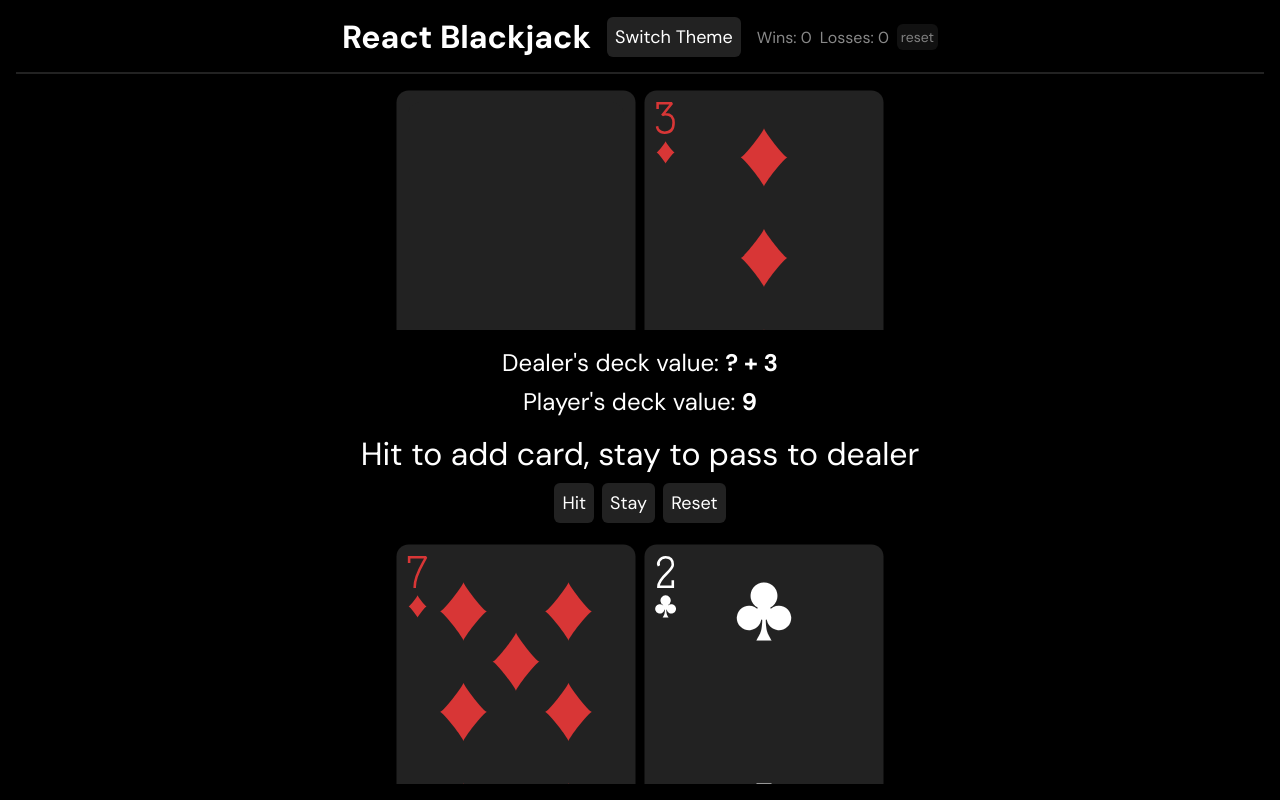
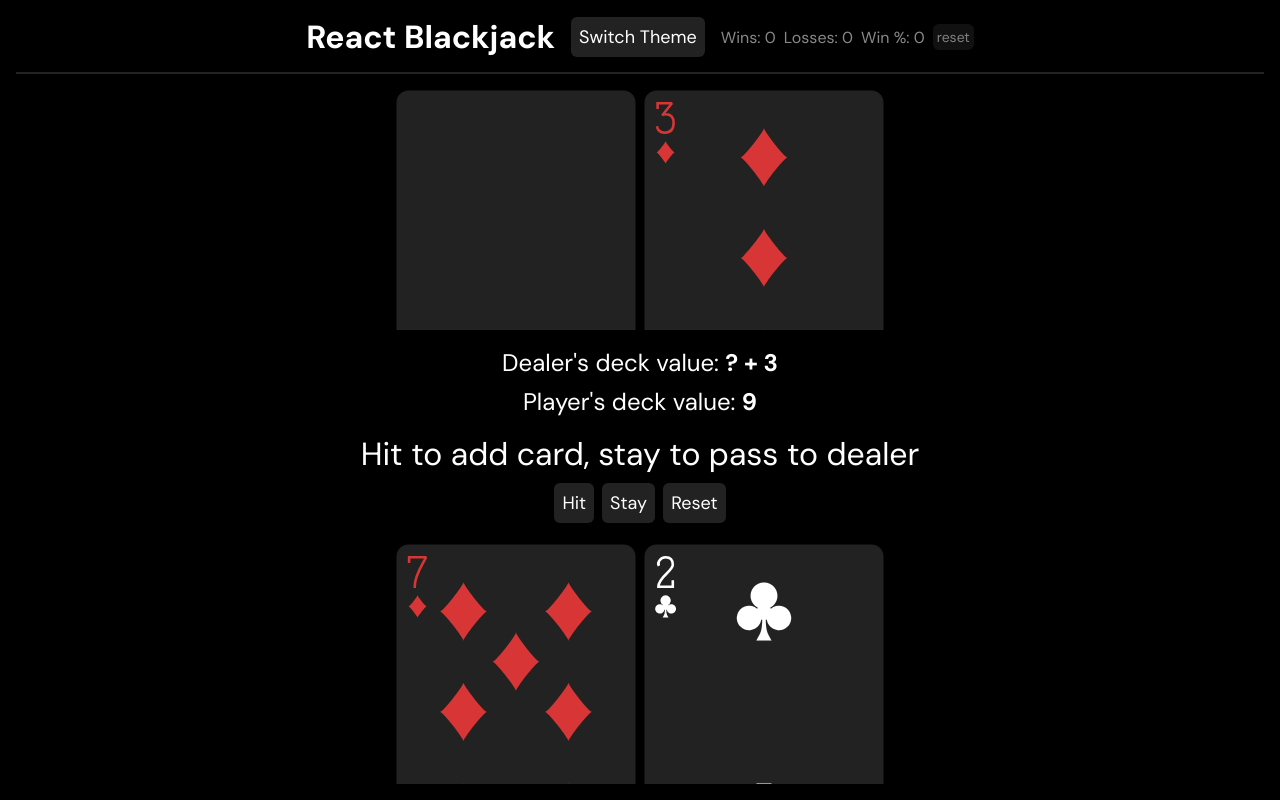
Before and after one commit to cyfinfaza/blackjack-apcs, a React (Create React App) app: page / in a window 1280 px wide. Built offline with nearby package versions, Linux system fonts and the light colour scheme.

Commit message:
added win loss percentage

```diff
--- a/src/App.jsx
+++ b/src/App.jsx
@@ -2,12 +2,8 @@ import React, { useEffect, useRef, useState } from "react";
 import * as pageStyle from "./App.module.css";
 import Card from "./components/Card/Card";
 
-// [
-//   {
-//     card:"3H",
-//     flipped:false,
-//   }
-// ]
+
+// All cards in the deck
 const allCards = [
   "AH",
   "2H",
@@ -66,6 +62,8 @@ const allCards = [
 function App() {
   const possibleCardArray = useRef(allCards);
   const [directionState, setDirectionState] = useState("Hit to add card, stay to pass to dealer");
+
+  //returns the card that will be added to either the player or dealer hand. Removes the card from the possible cards
   function getCard() {
     var getCardIndex = Math.floor(Math.random() * possibleCardArray.current.length);
     var cardToAdd = possibleCardArray.current.splice(getCardIndex, 1)[0];
@@ -79,16 +77,18 @@ function App() {
   const [playerChoice, setPlayerChoice] = useState(true);
   const [isHidden, setIsHidden] = useState(false);
 
-  function placeDealerCard(isFlipped = false) {
-    setDealerCardState([
-      ...dealerCardState,
-      {
-        card: getCard(),
-        flipped: isFlipped,
-      },
-    ]);
-  }
 
+  // function placeDealerCard(isFlipped = false) {
+  //   setDealerCardState([
+  //     ...dealerCardState,
+  //     {
+  //       card: getCard(),
+  //       flipped: isFlipped,
+  //     },
+  //   ]);
+  // }
+
+  //places player card on the webpage
   function placeCard(isFlipped = false) {
     setPlayerCardState([
       ...playerCardState,
@@ -99,6 +99,7 @@ function App() {
     ]);
   }
 
+  //gets the value of each card by converting to a number
   function getCardValue(cardType, tryWithA1 = false) {
     const mapping = {
       A: tryWithA1 ? 1 : 11,
@@ -118,6 +119,7 @@ function App() {
     return mapping[cardType.charAt(0)];
   }
 
+  //gets the value of the total number of cards that the player/dealer holds
   function getDeckValue(cards, tryNumWithA1 = 0) {
     let sum = 0;
     let numA1s = 0;
@@ -132,6 +134,7 @@ function App() {
     return sum;
   }
 
+  //runs at start to set initial dealer and player card state
   useEffect(() => {
     const initialDealerDeck = [
       { card: getCard(), flipped: true },
@@ -148,6 +151,7 @@ function App() {
     console.log(getDeckValue(initialDealerDeck));
   }, []);
 
+  //runs when player card state changes to check if it's over 21
   useEffect(() => {
     var deckVal = getDeckValue(playerCardState);
     console.log(deckVal);
@@ -158,11 +162,12 @@ function App() {
     }
   }, [playerCardState]);
 
+  //Saves the wins and loses of each round between page refreshes
   function updateScore(condition) {
     window.localStorage.setItem(condition, (parseInt(window.localStorage.getItem(condition)) || 0) + 1);
   }
 
-  const playerStayed = useRef(false);
+  // const playerStayed = useRef(false);
 
   // useEffect(() => {
   //   if(playerStayed.current){
@@ -170,6 +175,7 @@ function App() {
   //   }
   // }, [dealerCardState]);
 
+  //runs after player stays checks whether player or dealer wins the round
   function dealerPlays() {
     var dealerTempDeck = dealerCardState;
     console.log(getDeckValue(dealerCardState));
@@ -210,11 +216,13 @@ function App() {
     setPlayerChoice(false);
   }
 
-  // function hideDealerCards(){
-  //   if(isHidden){
-  //     return ""
-  //   }
-  // }
+  //gets the win loss % for each round
+  function computeWinLoss(){
+    var wins = window.localStorage.getItem("wins");
+    var lose = window.localStorage.getItem("losses");
+    var winLose = parseFloat(wins) + parseFloat(lose);
+    return Number((wins/winLose*100).toFixed(1));
+  }
 
   return (
     <div className={pageStyle.container}>
@@ -234,6 +242,7 @@ function App() {
         <div className={pageStyle.scorePanel}>
           <p>Wins: {window.localStorage.getItem("wins") || 0}</p>
           <p>Losses: {window.localStorage.getItem("losses") || 0}</p>
+          <p>Win %: {computeWinLoss() || 0} </p>
           <button
             onClick={() => {
               window.localStorage.removeItem("wins");
```
